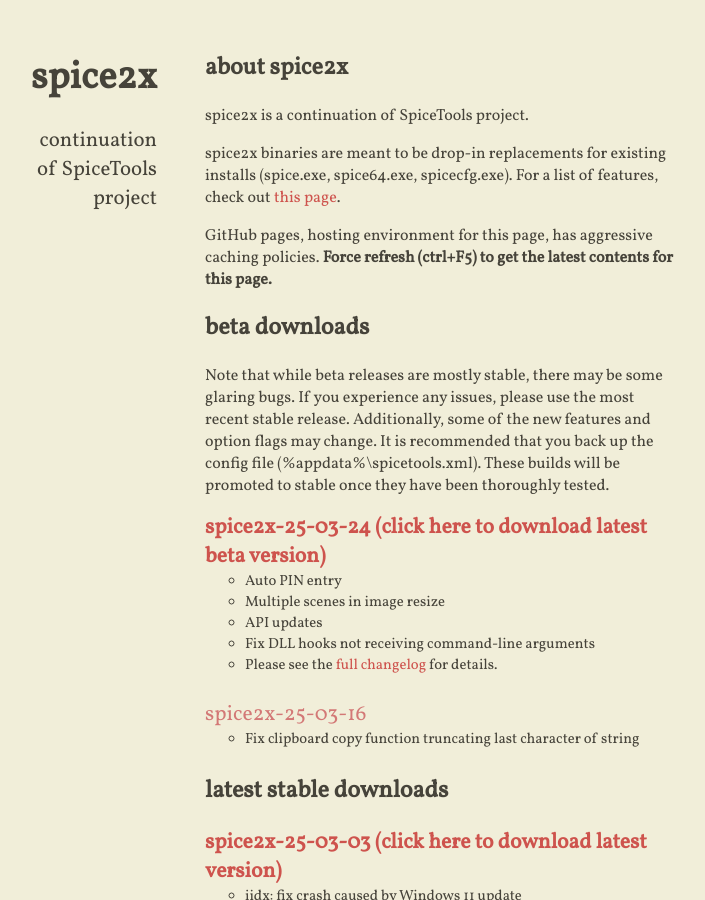
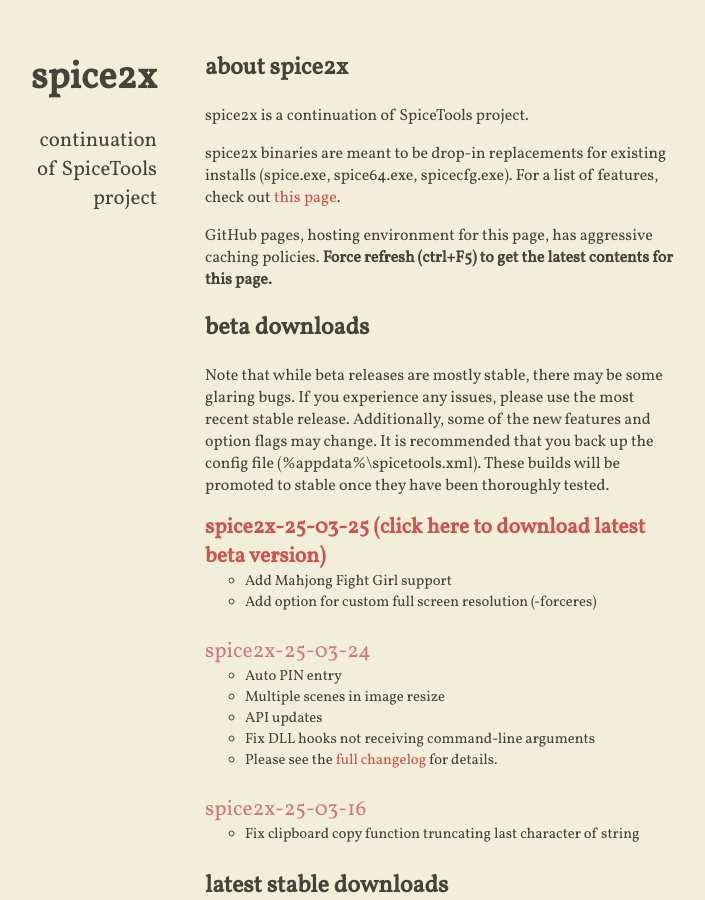
Before and after one commit to spice2x/spice2x.github.io, a Jekyll site: the page built from docs/index.html, in a window 1280 px wide and 900 px high. Shown: the whole window, without its empty margins (299-1004 px from the left). Built offline with Jekyll 4.4.1, drawn with Linux system fonts in a browser that asks for light colours; nearby versions of some CDN libraries.

Commit message:
25-03-25

```diff
--- a/docs/_includes/content.html
+++ b/docs/_includes/content.html
@@ -17,6 +17,15 @@
   stable once they have been thoroughly tested.
 </p>
 <ul class="downloads-beta highlight-latest">
+  <li>
+    <a class="download-link" href="https://github.com/spice2x/spice2x.github.io/releases/download/25-03-25/spice2x-25-03-25.zip">
+      spice2x-25-03-25
+    </a>
+    <ul>
+      <li>Add Mahjong Fight Girl support</li>
+      <li>Add option for custom full screen resolution (-forceres)</li>
+    </ul>
+  </li>
   <li>
     <a class="download-link" href="https://github.com/spice2x/spice2x.github.io/releases/download/25-03-24/spice2x-25-03-24.zip">
       spice2x-25-03-24
```
